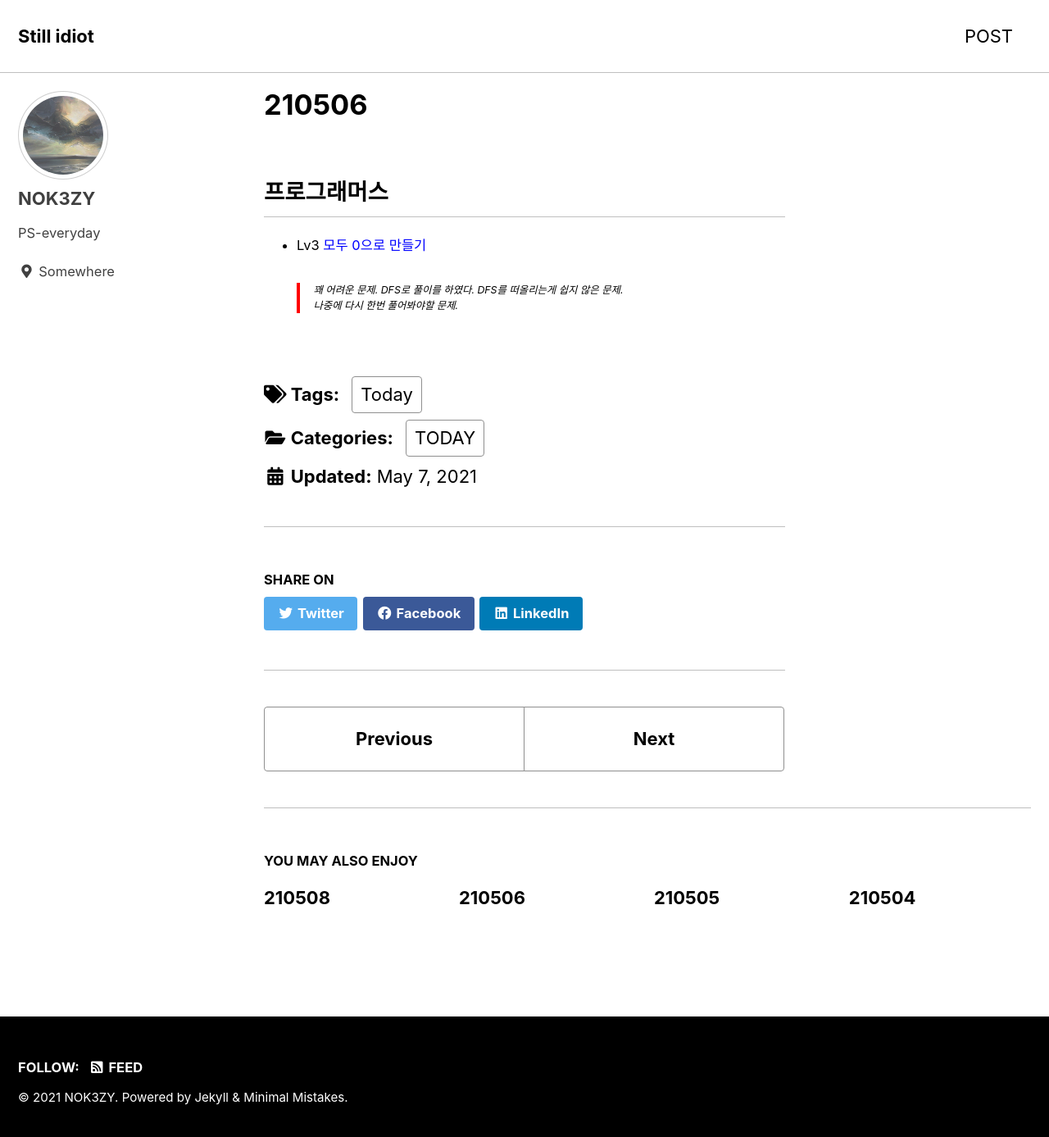
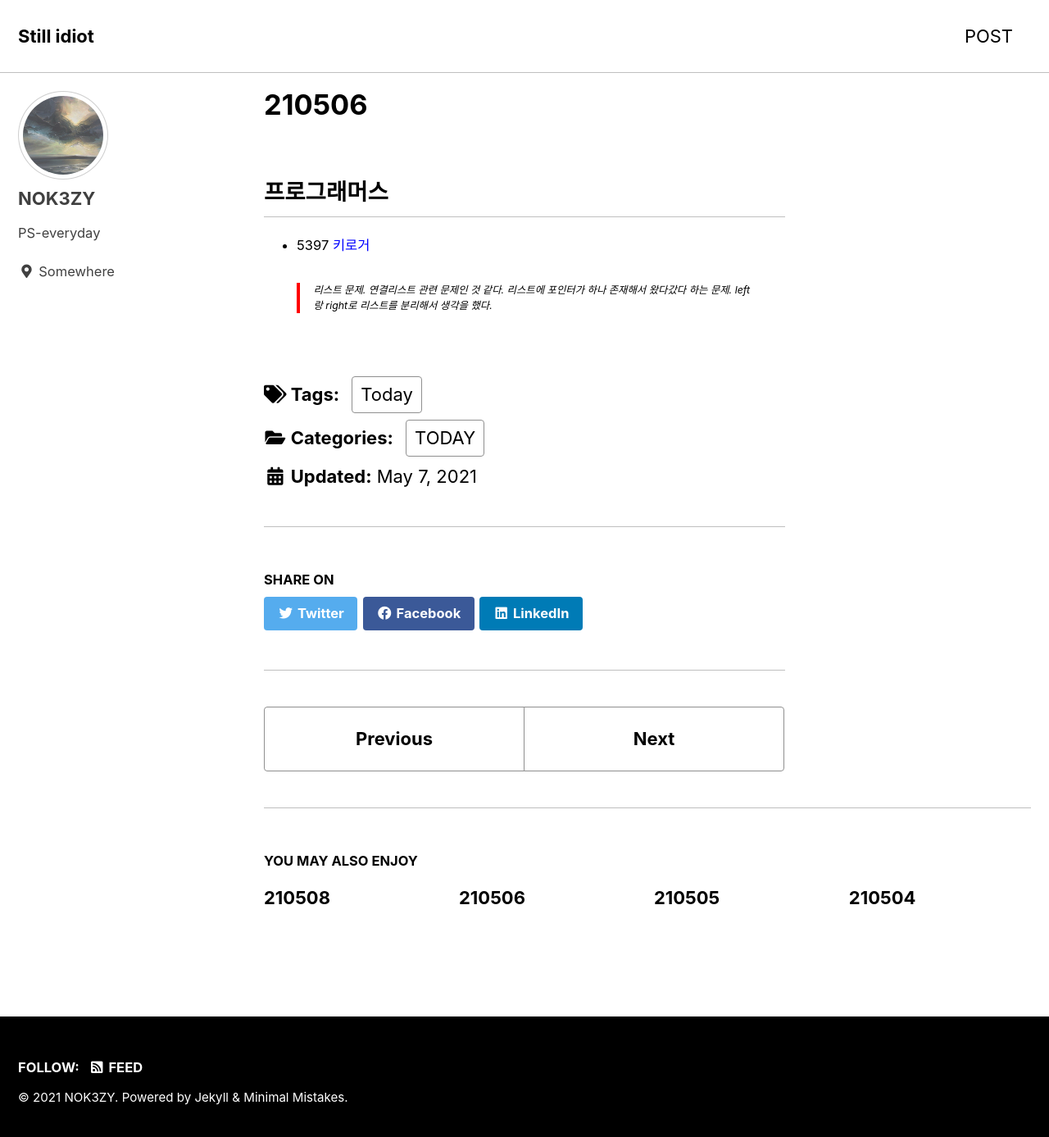
Before and after one commit to nok3zy/nok3zy.github.io, a Jekyll site: the page built from _posts/2021-05-07-210507.md, in a window 1280 px wide and 1394 px high. Shown: the top 1387 px of the window at 82% size. Built offline with Jekyll 4.4.1, drawn with Linux system fonts in a browser that asks for light colours; cached includes are drawn as plain includes.

Commit message:
post error

```diff
--- a/_posts/2021-05-07-210507.md
+++ b/_posts/2021-05-07-210507.md
@@ -9,6 +9,6 @@ tags :
 
 ## 프로그래머스
 
-+ Lv3 [모두 0으로 만들기](https://programmers.co.kr/learn/challenges)
-> 꽤 어려운 문제. DFS로 풀이를 하였다. DFS를 떠올리는게 쉽지 않은 문제.
-> 나중에 다시 한번 풀어봐야할 문제.
++ 5397 [키로거](https://www.acmicpc.net/problem/5397)
+> 리스트 문제. 연결리스트 관련 문제인 것 같다.
+> 리스트에 포인터가 하나 존재해서 왔다갔다 하는 문제. left랑 right로 리스트를 분리해서 생각을 했다.
```
